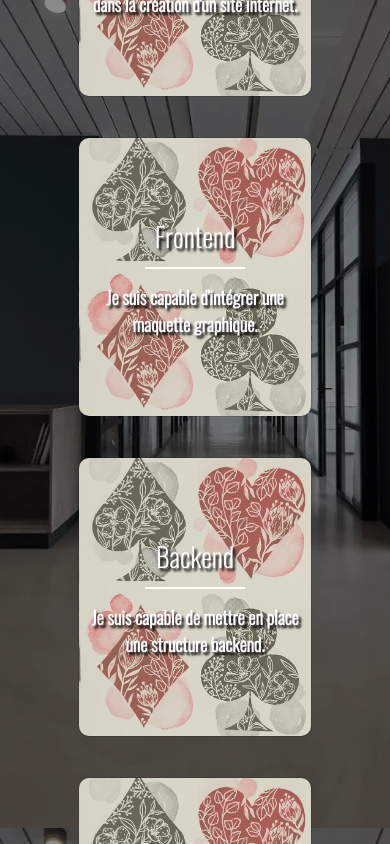
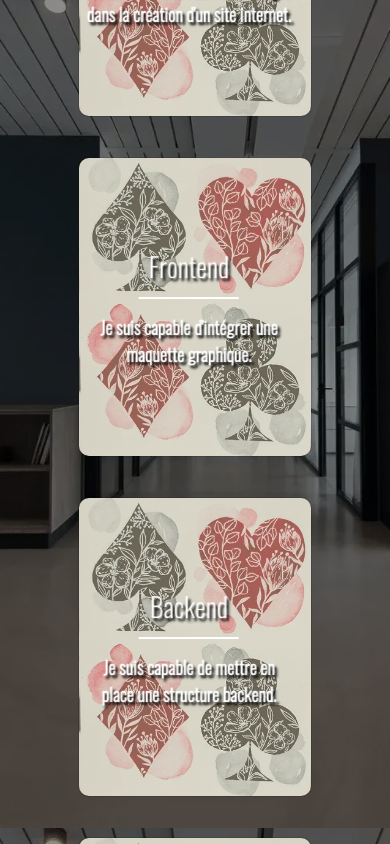
Before and after one commit to AGhoudi/website, a React (Create React App) app: page / in a window 390 px wide. Shown: the part 2880-3724 px from the top of the page. Built offline with nearby package versions, Linux system fonts and the light colour scheme.

Commit message:
added skills and projects components

```diff
--- a/src/base/base.scss
+++ b/src/base/base.scss
@@ -2,12 +2,14 @@
 @import url('https://fonts.googleapis.com/css2?family=Parisienne&display=swap');
 @import url('https://fonts.googleapis.com/css2?family=Special+Elite&display=swap');
 @import url('https://fonts.googleapis.com/css2?family=Libre+Baskerville:ital@1&display=swap');
+@import url('https://fonts.googleapis.com/css2?family=Oswald:wght@300&display=swap');
 
 /* COLORS */
 $white: #fff;
 $black: #000;
 $blackBlue: #141E30;
 $darkBlue: #253743;
+$clearBlue: #043348;
 $blue: #1e2f45;
 $lightBlue: #243B55;
 $darkYellow: #A19170;
@@ -17,6 +19,7 @@ $yellow: #D6C7A8;
 $fontElite: 'Special Elite', cursive;
 $fontParisienne: 'Parisienne', cursive;
 $fontBaskerville: 'Libre Baskerville', serif;
+$fontOswald: 'Oswald', sans-serif;
 $fontSize: (
   very-large: 3.125rem,
   xl-large: 2.6rem,
--- a/src/components/card-list/card-list.scss
+++ b/src/components/card-list/card-list.scss
@@ -1,3 +1,5 @@
+@import "../../base/base.scss";
+
 .card-container {
   display: flex;
   flex-direction: column;
@@ -17,9 +19,13 @@
   width: 25%;
   margin: 1.25rem;
   border-radius: 0.625rem;
+  @include media(tablet) {
+    min-height: 17.4375rem !important;
+    max-height: 17.5rem !important;
+  }
 }
 
-@media screen and (max-width: 833px) {
+@media screen and (max-width: 52.0625rem) {
   div.cards {
     flex-direction: column;
     padding: 0 !important;
@@ -29,14 +35,7 @@
     width: 60%;
     margin-left: auto;
     margin-right: auto;
-    min-height: 299px !important;
-    max-height: 300px !important;
+    min-height: 18.6875rem !important;
+    max-height: 18.75rem !important;
   }
 }
-
-@media screen and (max-width: 769px) {
-  .card {
-    min-height: 279px !important;
-    max-height: 280px !important;
-  }
-}
--- a/src/components/card-list/card-list.tsx
+++ b/src/components/card-list/card-list.tsx
@@ -1,9 +1,10 @@
+import { FC } from 'react';
 
 import Card from "../card/card";
 
 import "./card-list.scss";
 
-const CardList = () => (
+const CardList:FC = () => (
   <div className="card-container">
     <div className="cards">
       <div className="card">
--- a/src/components/card/card.scss
+++ b/src/components/card/card.scss
@@ -1,4 +1,4 @@
-@import url('https://fonts.googleapis.com/css2?family=Oswald:wght@300&display=swap');
+@import "../../base/base.scss";
 
 .center,.front-face,.contents,.back-face {
   position: absolute;
@@ -22,8 +22,8 @@
 .front-face, .back-face {
   height: 100%;
   width: 100%;
-  text-align: center;
-  font-family: 'Oswald', sans-serif;
+  @include textcenter;
+  font-family: $fontOswald;
   background: linear-gradient(rgb(214, 199, 168,0.45),rgb(214, 199, 168,0.45)),url(../../assets/images/card.webp);
   background-size: cover;
   background-position: center;
@@ -39,148 +39,123 @@
   width: 100%;
   perspective: 6.25rem;
   transform: translateY(-50%) translateZ(60px) scale(0.94);
+  &.front {
+    width: 95% !important;
+    padding: 0.5rem !important;
+    @include textcenter;
+    @include flexDisplay;
+    flex-direction: column;
   }
-
-div.contents.front {
-  width: 95%¨!important;
-  padding: 8px !important;
-  text-align: center;
-  display: flex;
+  &.back {
+    width: 95% !important;
+    padding: 0.5rem !important;
+    @include textcenter;
+    @include flexDisplay;
     flex-direction: column;
-  justify-content: center;
-  align-items: center;
   }
-
-div.contents.back {
-  width: 95%¨!important;
-  padding: 8px !important;
-  text-align: center;
-  display: flex;
-  flex-direction: column;
-  justify-content: center;
-  align-items: center;
 }
 
 .front p {
-  color: #fff;
-  text-shadow: 0.15625rem 0.15625rem 0.15625rem #000;
+  color: $white;
+  text-shadow: 0.15625rem 0.15625rem 0.15625rem $black;
   font-size: 2.1875rem;
   margin-bottom: 0.9375rem;
-  font-family: 'Oswald', sans-serif;
+  font-family: $fontOswald;
+  @include media(computer) {
+    font-size: 33px;
   }
-
-.front p:after {
+  @include media(tablet) {
+    font-size: 30px;
+  }
+  @include media(mobile) {
+    font-size: 27px;
+  }
+  &:after {
     content: '';
     display: block;
     left: 0;
     right: 0;
     height: 0.125rem;
     width: 6.25rem;
-  background: white;
+    background: $white;
     margin: 0 auto;
     margin-top: 0.625rem;
   }
+}
 
 .front span {
-  color: #fff;
-  text-shadow: 0.15625rem 0.15625rem 0.15625rem #000;
-  font-size: 25px;
+  color: $white;
+  text-shadow: 0.15625rem 0.15625rem 0.15625rem $black;
+  font-size: map-get($fontSize, medium-large);
   font-weight: bold;
-  font-family: 'Oswald', sans-serif;
-  text-align: center;
+  font-family: $fontOswald;
+  @include textcenter;
+  @include media(computer) {
+    font-size: 23px;
+  }
+  @include media(tablet) {
+    font-size: 21px;
+  }
+  @include media(mobile) {
+    font-size: 18px;
+  }
 }
 
 .back-face {
   transform: rotateY(180deg);
-  background: linear-gradient(45deg,#043348 0%,#253743 100%);
+  background: linear-gradient(45deg, $clearBlue 0%, $darkBlue 100%);
 }
 
 .back {
-  color: #D6C7A8;
-  text-shadow: 0.0625rem 0.0625rem 0.0625rem #fff;
+  color: $yellow;
+  text-shadow: 0.0625rem 0.0625rem 0.0625rem $white;
 }
 
 .back h2 {
-  font-size: 35px;
+  font-size: 2.1875rem;
   padding-bottom: 0.3125rem;
-  font-family: 'Oswald', sans-serif;
+  font-family: $fontOswald;
+  @include media(computer) {
+    font-size: 33px;
+  }
+  @include media(tablet) {
+    font-size: 30px;
+  }
+  @include media(mobile) {
+    font-size: 27px;
+  }
 }
 
 .back span {
-  font-size: 25px;
-  font-family: 'Oswald', sans-serif;
+  font-size: map-get($fontSize, medium-large);
+  font-family: $fontOswald;
+  @include media(computer) {
+    font-size: 23px;
   }
-
-@media screen and (max-width: 1225px) {
-  div.contents.front {
-    height: 130px !important;
+  @include media(tablet) {
+    font-size: 21px;
   }
-
-  div.contents.back {
-    height: 130px !important;
+  @include media(mobile) {
+    font-size: 18px;
   }
 }
 
-@media screen and (max-width: 1040px) {
-  div.contents.front {
-    height: 250px !important;
+@media screen and (max-width: 76.5625rem) {
+  .contents.front {
+    height: 8.125rem !important;
   }
 
-  div.contents.back {
-    height: 250px !important;
+  .contents.back {
+    height: 8.125rem !important;
   }
 }
 
-@media screen and (max-width: 1025px) {
-  .front p {
-    font-size: 33px;
+@media screen and (max-width: 65rem) {
+  .contents.front {
+    height: 15.625rem !important;
   }
 
-  .front span {
-    font-size: 23px;
-  }
-
-  .back h2 {
-    font-size: 33px;
-  }
-
-  .back span {
-    font-size: 23px;
+  .contents.back {
+    height: 15.625rem !important;
   }
 }
-
-@media screen and (max-width: 769px) {
-  .front p {
-    font-size: 30px;
-  }
-
-  .front span {
-    font-size: 21px;
-  }
-
-  .back h2 {
-    font-size: 30px;
-  }
-
-  .back span {
-    font-size: 21px;
-  }
-}
-
-@media screen and (max-width: 426px) {
-  .front p {
-    font-size: 27px;
-  }
-
-  .front span {
-    font-size: 18px;
-  }
-
-  .back h2 {
-    font-size: 27px;
-  }
-
-  .back span {
-    font-size: 18px;
-  }
-}
--- a/src/components/skills/skills.scss
+++ b/src/components/skills/skills.scss
@@ -1,59 +1,48 @@
-@import url('https://fonts.googleapis.com/css2?family=Special+Elite&display=swap');
+@import "../../base/base.scss";
 
-#skills {
+.skills {
   background: linear-gradient(
 rgba(0, 0, 0, 0.45),
 rgba(0, 0, 0, 0.45)
   ),url(../../assets/images/parallax.webp)no-repeat;
   min-height: 33.25rem;
-  padding-bottom: 50px;
-  width: 100vw;
+  padding-bottom: 3.125rem;
+  @include width(100vw);
   background-attachment: fixed;
   background-position: center;
   background-repeat: no-repeat;
   background-size: cover;
   overflow-x: hidden;
-}
-
-.explain {
-  margin: 15.9375rem auto 3.95rem auto;
-  font-family: 'Special Elite', cursive;
-  color: #fff;
-  text-shadow: 0.09375rem 0.09375rem 0.125rem rgb(187, 152, 106);
-  font-size: 1.5625rem;
-  font-style: italic;
-  text-align: center;
-}
-
-@media screen and (max-width: 1025px) {
-  .explain {
-    font-size: 23px;
+  &__explain {
+    @include margin(15.9375rem,auto,3.95rem,auto);
+    font-family: $fontElite;
+    color: $white;
+    text-shadow: 0.09375rem 0.09375rem 0.125rem rgb(187, 152, 106);
+    font-size: map-get($fontSize, medium-large);
+    font-style: italic;
+    @include textcenter;
+    @include media(computer) {
+      font-size: map-get($fontSize, medium);
+    }
+    @include media(tablet) {
+      font-size: map-get($fontSize,small-plus);
+      @include width(90vw);
+      @include margin(12.9375rem,auto,2.95rem,auto);
+    }
+    @include media(mobile) {
+      font-size: map-get($fontSize, x-small);
+    }
   }
 }
 
-@media screen and (max-width: 860px) {
-  .explain {
-    width: 90vw;
+@media screen and (max-width: 53.75rem) {
+  .skills__explain {
+    @include width(90vw);
   }
 }
 
-@media screen and (max-width: 769px) {
-  .explain {
-    font-size: 21px;
-    width: 90vw;
-    margin: 12.9375rem auto 2.95rem auto;
+@media screen and (max-width: 37.5rem) {
+  .skills__explain {
+    @include margin(11.5rem,auto,1.25rem,auto);
   }
 }
-
-/*600px*/
-@media screen and (max-width: 37.5rem) {
-  .explain {
-    margin: 11.5rem auto 1.25rem auto;
-  }
-}
-
-@media screen and (max-width: 425px) {
-  .explain {
-    font-size: 18px;
-  }
-}
--- a/src/components/skills/skills.tsx
+++ b/src/components/skills/skills.tsx
@@ -1,12 +1,14 @@
+import { FC } from 'react';
+
 import YellowRibbon from "../yellow-ribbon/yellow-ribbon";
 import CardList from "../card-list/card-list";
 
 import "./skills.scss";
 
-const Skills = () => (
-  <section id="skills">
+const Skills:FC = () => (
+  <section id="skills" className="skills">
     <YellowRibbon title="Mes Compétences" />
-    <p className="explain">
+    <p className="skills__explain">
       En tant que développeur web, j'ai utilisé de nombreux langages<br />
        et ai pu développer de nombreuses compétences transverses.<br />
       Je me définirais comme un développeur fullstack, car j'aime utiliser<br />
```
Also changed, not shown: src/components/projects/projects.css (added, +39 -0 lines), src/components/projects/projects.jsx (added, +19 -0 lines). Lines whose indentation alone changed are shown as unchanged.
